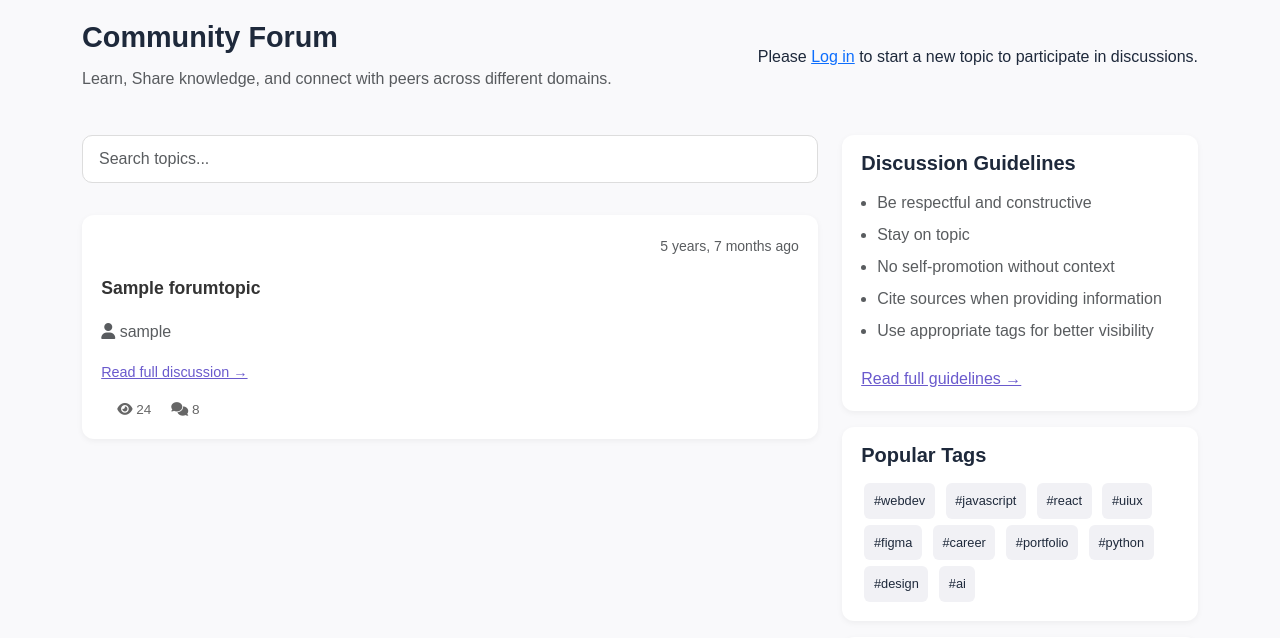
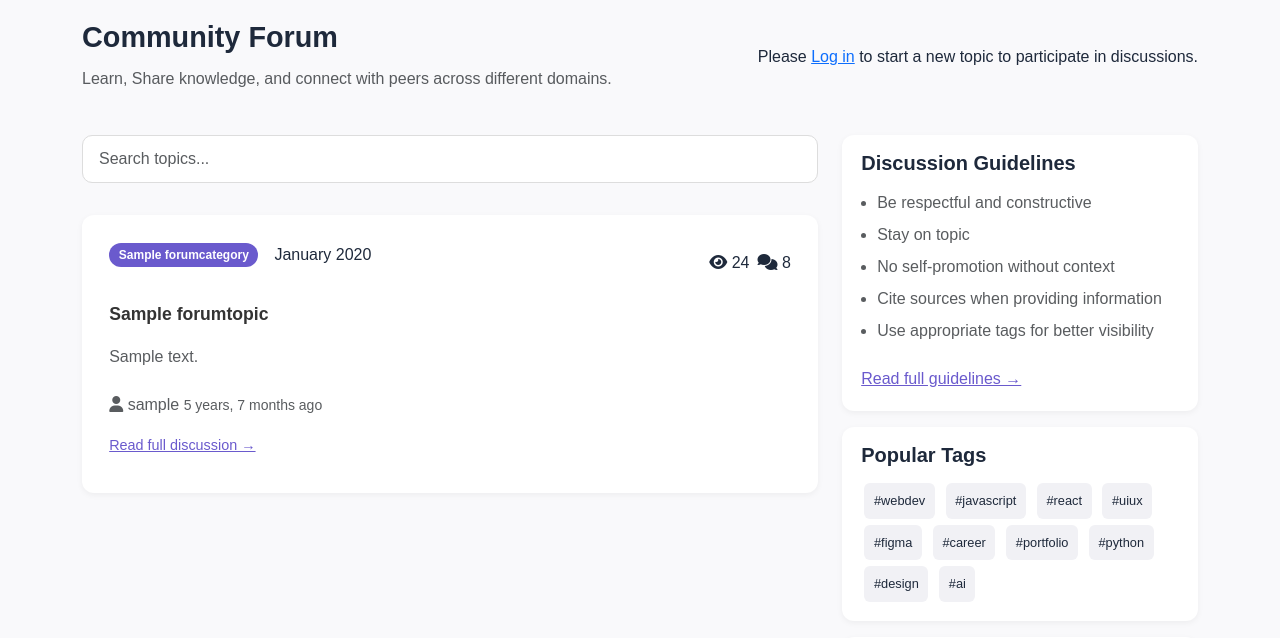
Before and after one commit to tomi3-11/CollaborateNow, a Django app: page /forum/forum/ in a window 1280 px wide. Shown: the part 84-722 px from the top of the page. Run offline with Django 5.2, Linux system fonts and the light colour scheme; tables that the repository leaves empty hold one stand-in row (values such as "Sample post").

Commit message:
Updated styles

```diff
--- a/forum/forms.py
+++ b/forum/forms.py
@@ -7,7 +7,7 @@ from django import forms
 class CreateTopicForm(forms.ModelForm):
     class Meta:
         model = ForumTopic
-        fields = ['title', 'category']
+        fields = ['title', 'category', 'description']
 
 
 class CreatePostForm(forms.ModelForm):
--- a/forum/models.py
+++ b/forum/models.py
@@ -18,6 +18,7 @@ class ForumCategory(models.Model):
 class ForumTopic(models.Model):
     category = models.ForeignKey(ForumCategory, on_delete=models.SET_NULL, null=True, blank=True, related_name='topics')
     title = models.CharField(max_length=255)
+    description = models.TextField(default="No text provided.")
     creator = models.ForeignKey(User, on_delete=models.CASCADE)
     created_at = models.DateTimeField(auto_now_add=True)
     last_active = models.DateTimeField(auto_now=True)
--- a/forum/templates/forum/forum_topic_list.html
+++ b/forum/templates/forum/forum_topic_list.html
@@ -115,7 +115,7 @@ Community Forum - CollaborateNow
         background: #fff;
         border-radius: 12px;
         box-shadow: 0 2px 6px rgba(0,0,0,0.05);
-        padding: 1rem 1.2rem;
+        padding: 1.5rem 1.7rem;
         margin-bottom: 1rem;
     }
 
@@ -127,11 +127,12 @@ Community Forum - CollaborateNow
 
     .discussion-category {
         display: inline-block;
-        padding: 0.2rem 0.6rem;
-        border-radius: 8px;
+        padding: 0 0.6rem;
+        border-radius: 18px;
         font-size: 0.75rem;
         font-weight: 600;
-        color: #fff;
+        color: #ffffff;
+        background: #6a5acd;
     }
 
     .category-Technology { background: #6a5acd; }
@@ -152,8 +153,15 @@ Community Forum - CollaborateNow
         color: #666;
     }
 
+    .discussion-stats {
+        display: flex;
+        justify-content: center;
+        align-items: center;
+        font-size: 1rem;
+    }
+
     .discussion-stats span {
-        margin-left: 1rem;
+        margin-left: 0.5rem;
     }
 
     /* Sidebar */
@@ -207,6 +215,13 @@ Community Forum - CollaborateNow
         font-size: 0.8rem;
         color: #666;
         margin: 0;
+    }
+
+    .meta-left {
+        display: flex;
+        justify-content: center;
+        align-items: center;
+        gap: 1rem;
     }
 
 
@@ -289,23 +304,36 @@ Community Forum - CollaborateNow
         {% for topic in topics %}
         <div class="discussion-card">
             <div class="discussion-meta">
-                    <span class="discussion-category category-{{ topic.category.name }}">{{ topic.category.name }}</span>
-                    <small class="text-muted">{{ topic.last_active|naturaltime }}</small>
+                <div class="meta-left">
+                    <p class="discussion-category category-{{ topic.category.name }}">{{ topic.category.name }}</p>
+                    <p class="created-date">{{ topic.created_at|date:"F Y" }}</p>
+                </div>
+
+                <div class="meta-right">
+                    <div class="discussion-stats">
+                        <span><i class="fa fa-eye"></i> 24</span>
+                        <span><i class="fa fa-comments"></i> 8</span>
+                    </div>
+                </div>
             </div>
             <div class="discussion-title">
                 <a href="{% url 'forum:forum_topic_detail' topic.id %}" style="text-decoration:none; color:#333;">
                     {{ topic.title }}
                 </a>
             </div>
+
+            <div class="discussion-description text-body-secondary">
+                <p class="subtitle">
+                    {{ topic.description|linebreaksbr }}
+                </p>
+            </div>
+
             <div class="text-muted mb-2">
                 <i class="fa fa-user"></i> {{ topic.creator.username }}
+                <small class="text-muted">{{ topic.last_active|naturaltime }}</small>
             </div>
                 <a href="{% url 'forum:forum_topic_detail' topic.id %}" style="color:#6a5acd; font-size:0.9rem;">Read full discussion →</a>
                 <div class="discussion-footer mt-2">
-                    <div class="discussion-stats">
-                        <span><i class="fa fa-eye"></i> 24</span>
-                        <span><i class="fa fa-comments"></i> 8</span>
-                    </div>
                 </div>
             </div>
             {% endfor %}
```
Also changed, not shown: forum/migrations/0005_forumtopic_description.py (added). Lines whose indentation alone changed are shown as unchanged.
